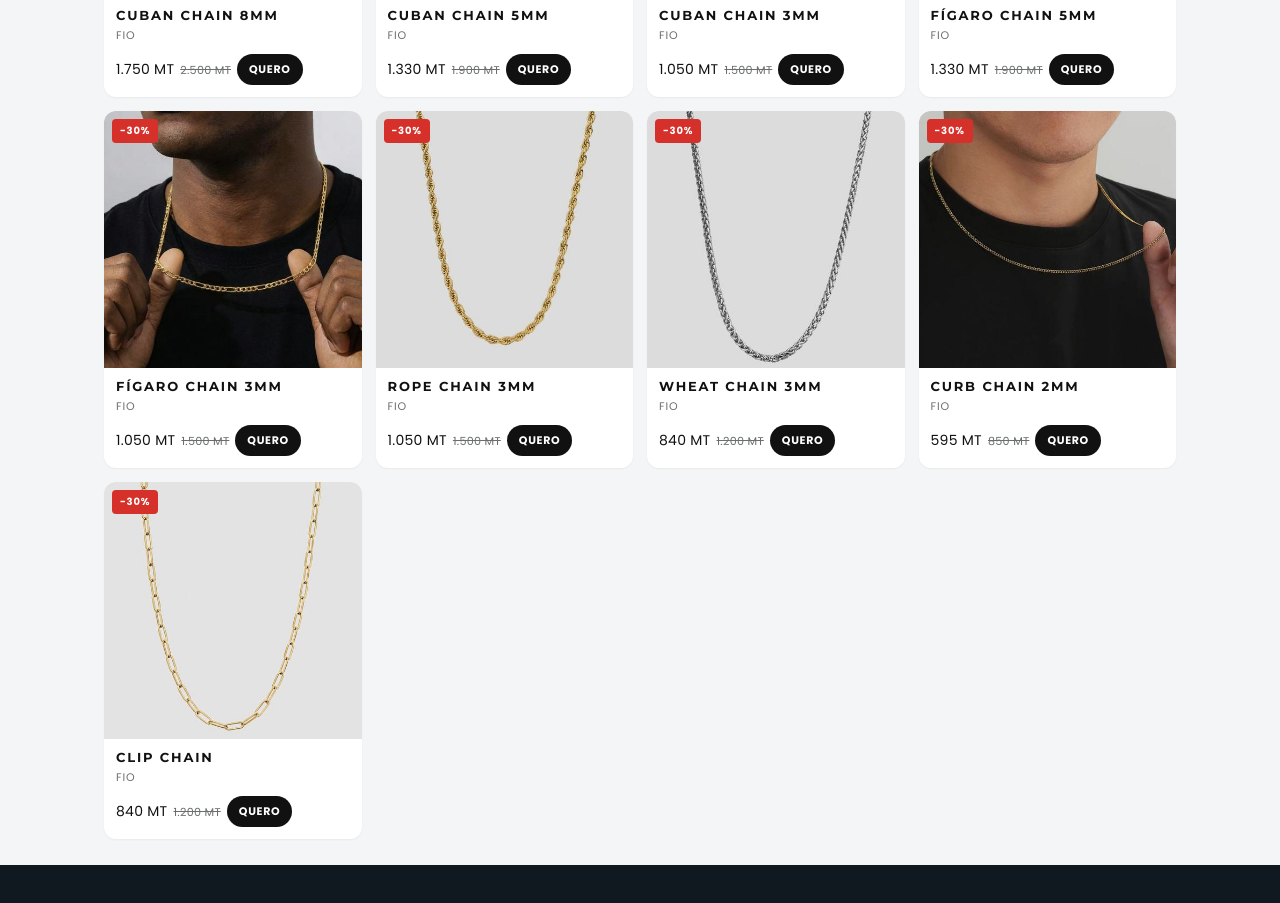
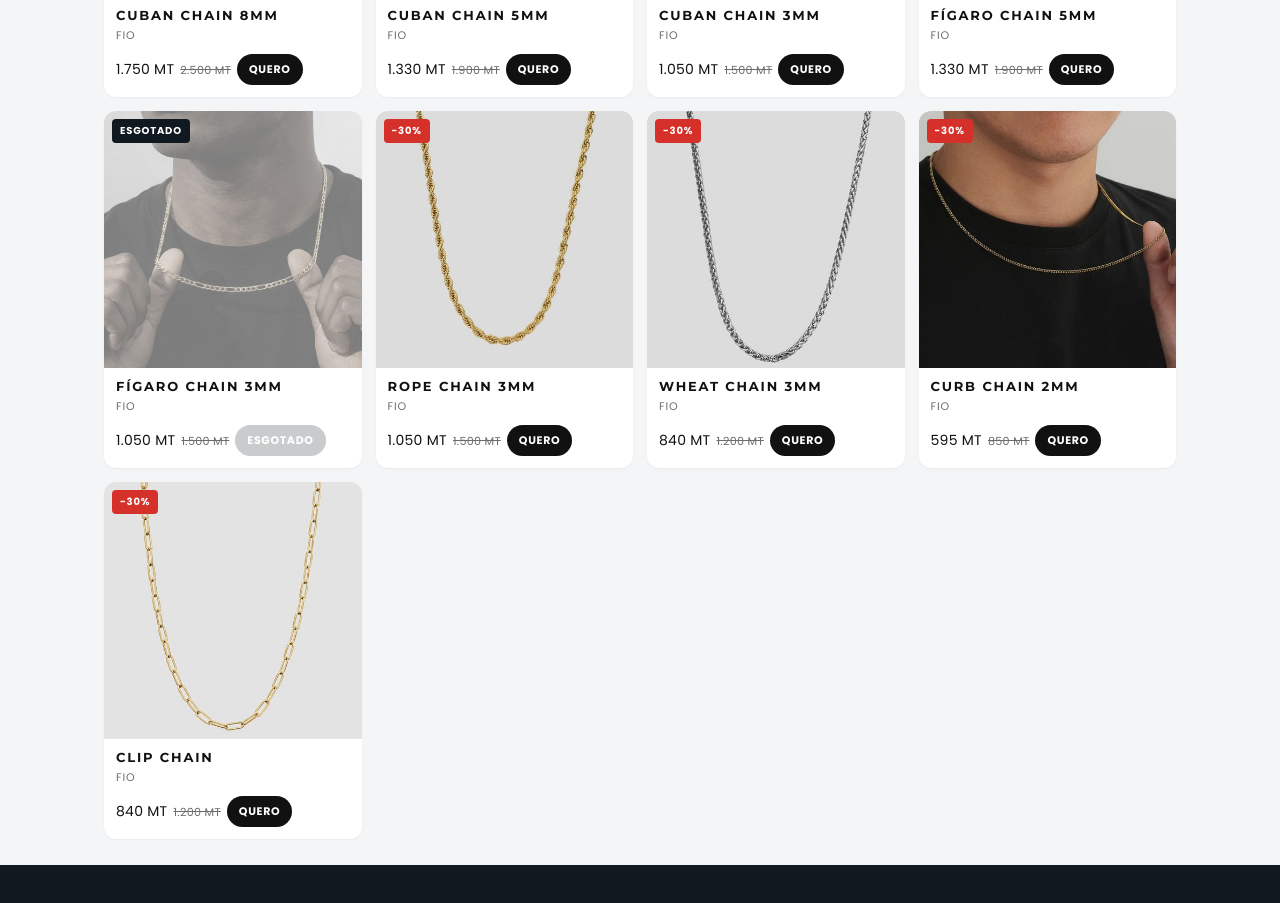
Before and after one commit to mtanationx/mta-nation-site, a plain HTML site: page index.html in a window 1280 px wide. Shown: the part 3895-4798 px from the top of the page. Drawn offline with Linux system fonts and the light colour scheme.

Commit message:
Fígaro Chain 3mm esgotado
Co-Authored-By: Claude Opus 5.5 <noreply@anthropic.com>
Claude-Session: https://claude.ai/code/session_01FF3MNy1pZckbT2pWxuG9iF

```diff
--- a/index.html
+++ b/index.html
@@ -388,7 +388,7 @@ const CATS = [
       { id:"fio-cuban-5mm", name:"Cuban Chain 5mm", tag:"Fio", price:1900, imgs:1, desc:"" },
       { id:"fio-cuban-3mm", name:"Cuban Chain 3mm", tag:"Fio", price:1500, imgs:1, soldOutMats:["ouro"], desc:"" },
       { id:"fio-figaro-5mm", name:"Fígaro Chain 5mm", tag:"Fio", price:1900, imgs:1, soldOutMats:["ouro"], desc:"" },
-      { id:"fio-figaro-3mm", name:"Fígaro Chain 3mm", tag:"Fio", price:1500, imgs:1, desc:"" },
+      { id:"fio-figaro-3mm", name:"Fígaro Chain 3mm", tag:"Fio", price:1500, imgs:1, soldOut:true, desc:"" },
       { id:"fio-rope-3mm", name:"Rope Chain 3mm", tag:"Fio", price:1500, imgs:3, desc:"" },
       { id:"fio-wheat-3mm", name:"Wheat Chain 3mm", tag:"Fio", price:1200, imgs:1, desc:"" },
       { id:"fio-curb-2mm", name:"Curb Chain 2mm", tag:"Fio", price:850, imgs:1, desc:"" },
```
